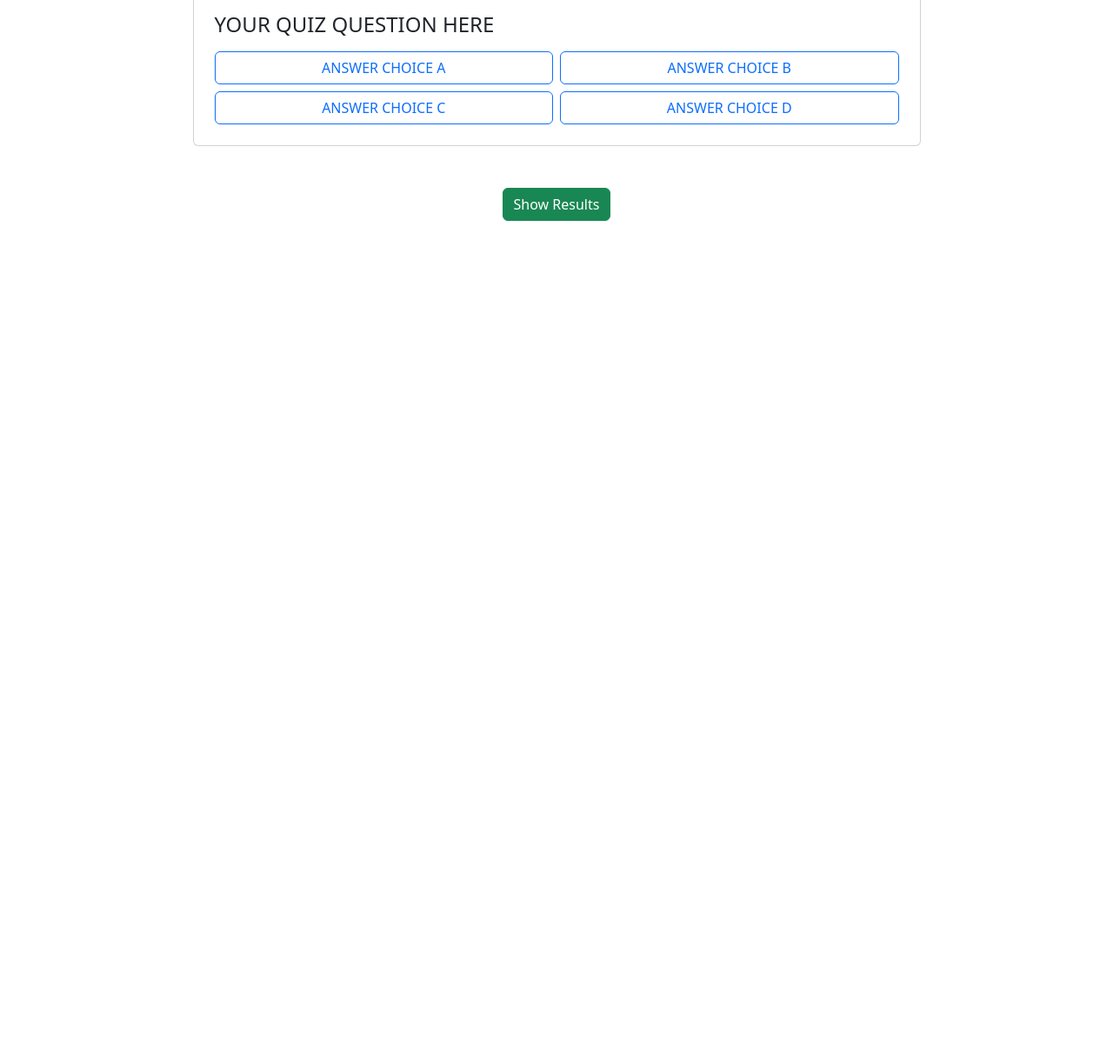
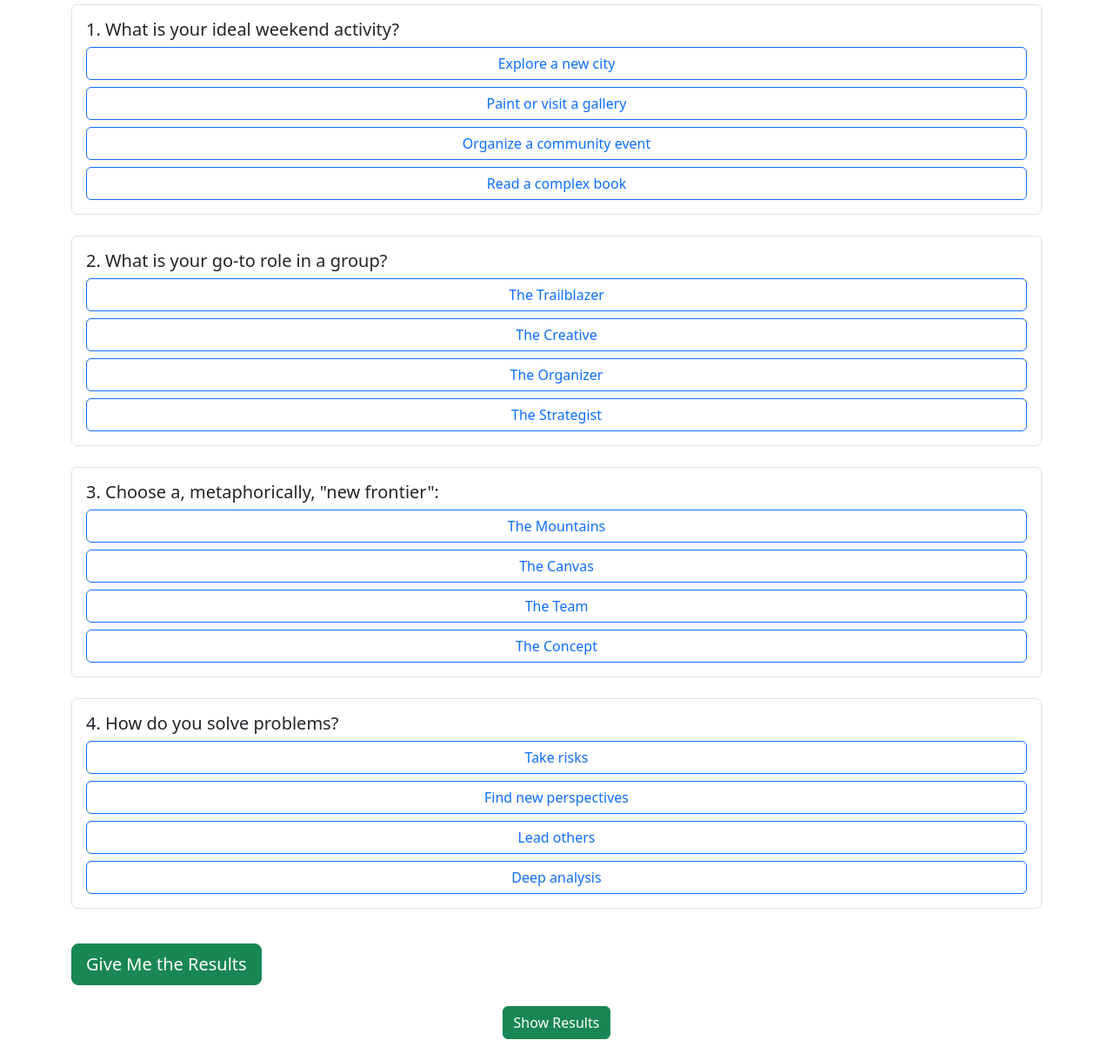
Before and after one commit to mattiondeangelo25-eng/Assignment08, a plain HTML site: page index.html in a window 1280 px wide. Shown: the part 115-1334 px from the top of the page at 87% size. Before the commit the page ends 800 px from the top, so only its background shows below. Drawn offline with nearby package versions, Linux system fonts and the light colour scheme.

Commit message:
questions and buttons added

```diff
--- a/index.html
+++ b/index.html
@@ -9,32 +9,61 @@
     <link rel="stylesheet" href ="./css/style.css">
 </head>
 <body>
-    <h1 class="text-center mt-4">YOUR QUIZ TITLE HERE</h1>
+<div class="container mt-5">
+    <h1 class="mb-4">Personality Quiz</h1>
 
-    <!-- Start quiz element -->
-    <div class="container d-flex justify-content-center" id="question-1">
-      <div class="card my-4 p-4 question-block" style="width: 75%;">
-        <h4 class="mb-3">YOUR QUIZ QUESTION HERE</h4>
-        <div class="row g-2">
-          <div class="col-6">
-            <button class="btn btn-outline-primary w-100 answer-btn" data-answer="A">ANSWER CHOICE A</button>
-          </div>
-          <div class="col-6">
-            <button class="btn btn-outline-primary w-100 answer-btn" data-answer="B">ANSWER CHOICE B</button>
-          </div>
-          <div class="col-6">
-            <button class="btn btn-outline-primary w-100 answer-btn" data-answer="C">ANSWER CHOICE C</button>
-          </div>
-          <div class="col-6">
-            <button class="btn btn-outline-primary w-100 answer-btn" data-answer="D">ANSWER CHOICE D</button>
-          </div>
+    <!-- Start quiz element (Duplicate this block for more questions) -->
+    <div class="question-block mb-4 p-3 border rounded" data-question-id="1">
+        <h5>1. What is your ideal weekend activity?</h5>
+        <div class="answer-options d-grid gap-2">
+            <button class="btn btn-outline-primary answer-btn" data-answer="A" data-points="3">Explore a new city</button>
+            <button class="btn btn-outline-primary answer-btn" data-answer="B" data-points="4">Paint or visit a gallery</button>
+            <button class="btn btn-outline-primary answer-btn" data-answer="C" data-points="1">Organize a community event</button>
+            <button class="btn btn-outline-primary answer-btn" data-answer="D" data-points="2">Read a complex book</button>
         </div>
-      </div>
+    </div>
+    <!-- End quiz element -->
+
+    <!-- Question 2 -->
+    <div class="question-block mb-4 p-3 border rounded" data-question-id="2">
+        <h5>2. What is your go-to role in a group?</h5>
+        <div class="answer-options d-grid gap-2">
+            <button class="btn btn-outline-primary answer-btn" data-answer="A" data-points="3">The Trailblazer</button>
+            <button class="btn btn-outline-primary answer-btn" data-answer="B" data-points="4">The Creative</button>
+            <button class="btn btn-outline-primary answer-btn" data-answer="C" data-points="1">The Organizer</button>
+            <button class="btn btn-outline-primary answer-btn" data-answer="D" data-points="2">The Strategist</button>
+        </div>
     </div>
 
+    <!-- Question 3 -->
+    <div class="question-block mb-4 p-3 border rounded" data-question-id="3">
+        <h5>3. Choose a, metaphorically, "new frontier":</h5>
+        <div class="answer-options d-grid gap-2">
+            <button class="btn btn-outline-primary answer-btn" data-answer="A" data-points="3">The Mountains</button>
+            <button class="btn btn-outline-primary answer-btn" data-answer="B" data-points="4">The Canvas</button>
+            <button class="btn btn-outline-primary answer-btn" data-answer="C" data-points="1">The Team</button>
+            <button class="btn btn-outline-primary answer-btn" data-answer="D" data-points="2">The Concept</button>
+        </div>
+    </div>
 
+    <!-- Question 4 -->
+    <div class="question-block mb-4 p-3 border rounded" data-question-id="4">
+        <h5>4. How do you solve problems?</h5>
+        <div class="answer-options d-grid gap-2">
+            <button class="btn btn-outline-primary answer-btn" data-answer="A" data-points="3">Take risks</button>
+            <button class="btn btn-outline-primary answer-btn" data-answer="B" data-points="4">Find new perspectives</button>
+            <button class="btn btn-outline-primary answer-btn" data-answer="C" data-points="1">Lead others</button>
+            <button class="btn btn-outline-primary answer-btn" data-answer="D" data-points="2">Deep analysis</button>
+        </div>
+    </div>
 
-    <!-- End quiz element -->
+    <button id="result-btn" class="btn btn-success btn-lg mt-3">Give Me the Results</button>
+
+    <!-- Result Display -->
+    <div id="result-container" class="mt-4 p-4 border rounded bg-light" style="display:none;">
+        <h2 id="result-text"></h2>
+    </div>
+</div>
 
     <!-- Add more quiz elements here -->
 
```
